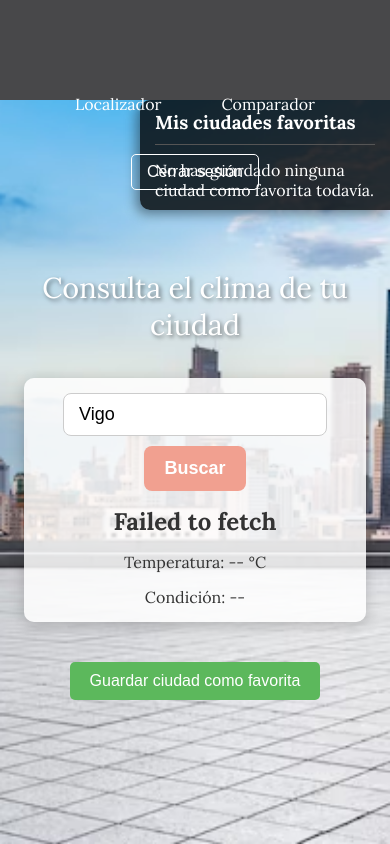
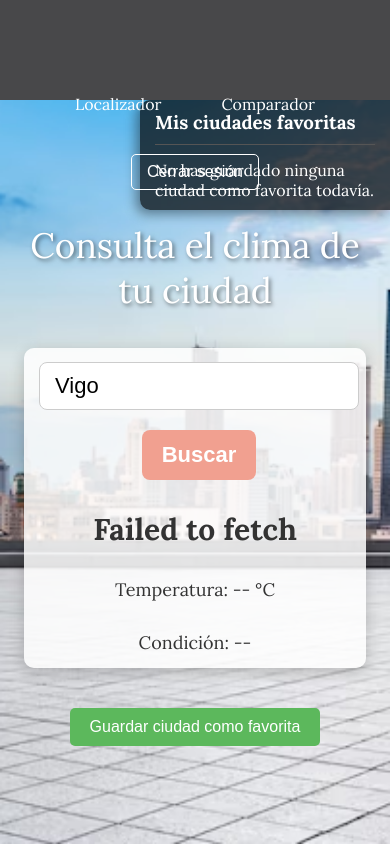
Before and after one commit to adrianla117/Weather_Project, a Django app: template clima/templates/clima/home.html in a window 390 px wide. Run offline with Django 5.2, Linux system fonts and the light colour scheme; the template is opened without the code that fills it, so the values that code supplies are empty; the visitor is signed in with stand-in values (Sample User, id 1).

Commit message:
Mejorar algunos estilos

```diff
--- a/clima/static/clima/comparador.css
+++ b/clima/static/clima/comparador.css
@@ -107,7 +107,7 @@ main.container {
 .titulo1 {
     font-weight: lighter;
     padding: 15px;
-    font-size: 2.5em;
+    font-size: 2.8em;
     color: white;
     text-shadow: 2px 2px 4px rgba(0, 0, 0, 0.5);
 }
@@ -344,7 +344,7 @@ footer {
     }
 
     .titulo1 {
-        font-size: 2em;
+        font-size: 2.4em;
     }
 }
 
@@ -402,6 +402,6 @@ footer {
     }
 
     .titulo1 {
-        font-size: 1.8em;
+        font-size: 2.2em;
     }
 }
--- a/clima/static/clima/home.css
+++ b/clima/static/clima/home.css
@@ -121,7 +121,7 @@ body {
 .titulo1 {
     font-weight: lighter;
     padding: 15px;
-    font-size: 2.5em;
+    font-size: 2.8em;
     color: white;
     text-shadow: 2px 2px 4px rgba(0, 0, 0, 0.5);
 }
@@ -136,28 +136,37 @@ body {
     flex-direction: column;
     justify-content: center;
     align-items: center;
-    gap: 15px;
-    background-color: rgba(255, 255, 255, 0.85); /*Fondo semitransparente para el formulario*/
-    padding: 30px;
+    gap: 30px;
+    background-color: rgba(255, 255, 255, 0.85); /*Fondo semitransparente para visualizar mejor el formulario*/
+    padding: 10px;
     border-radius: 10px;
     box-shadow: 0 4px 15px rgba(0, 0, 0, 0.2);
+    height: 320px;
+    width: 500px;
 }
 
 .contenedor-form h2, .contenedor-form p {
     color: #333;
 }
 
+.contenedor-form h2{
+    font-size: 30px;
+}
+
+.contenedor-form p{
+    font-size: 18px;
+}
 
 .contenedor-form form {
     display: flex; /*Para alinear input y botón en la misma línea*/
-    gap: 10px;
+    gap: 20px;
     align-items: center;
     flex-wrap: wrap; /*Permitir que los elementos se envuelvan en pantallas pequeñas*/
     justify-content: center;
 }
 
 .contenedor-form form input[type="text"] {
-    font-size: 18px;
+    font-size: 22px;
     border: 1px solid #ccc;
     border-radius: 8px;
     padding: 10px 15px;
@@ -171,7 +180,7 @@ body {
     cursor: pointer;
     transition: background-color 0.5s ease;
     padding: 12px 20px;
-    font-size: 18px;
+    font-size: 22px;
     border-radius: 8px;
 }
 
@@ -182,9 +191,9 @@ body {
 .panel-favoritas {
     position: fixed;
     right: 0;
-    top: 150px;
-    width: 350px;
-    background-color: rgba(0, 0, 0, 0.8);
+    top: 160px;
+    width: 360px;
+    background-color: rgba(0, 0, 0, 0.7);
     color: white;
     padding: 15px 20px;
     border-top-left-radius: 10px;
@@ -228,7 +237,8 @@ body {
     display: flex;
     justify-content: space-between;
     align-items: center;
-    font-size: 1.1em;
+    font-size: 1.3em;
+    color: #F25C3D;
 }
 
 .toggle-arrow {
@@ -284,7 +294,7 @@ body {
 
 .ciudad-nombre-favorita {
     font-weight: 600;
-    font-size: 1em;
+    font-size: 1.2em;
     color: #f0f0f0;
     white-space: nowrap;
     overflow: hidden;
@@ -294,7 +304,7 @@ body {
 }
 
 .ciudad-clima-detalle {
-    font-size: 0.8em;
+    font-size: 1em;
     color: #b0b0b0;
     display: flex;
     align-items: center;
@@ -443,7 +453,7 @@ li.message-item {
     }
 
     .titulo1 {
-        font-size: 2em;
+        font-size: 2.4em;
     }
 
     .contenedor-form {
@@ -525,7 +535,7 @@ li.message-item {
     }
 
     .titulo1 {
-        font-size: 1.8em;
+        font-size: 2.2em;
     }
 
     .contenedor-form {
--- a/clima/static/clima/localizador.css
+++ b/clima/static/clima/localizador.css
@@ -95,7 +95,7 @@ body {
 .titulo1 {
     font-weight: lighter;
     padding: 15px;
-    font-size: 2.5em;
+    font-size: 2.8em;
     color: white;
     text-shadow: 2px 2px 4px rgba(0, 0, 0, 0.5);
 }
@@ -268,7 +268,7 @@ iframe {
     }
 
     .titulo1 {
-        font-size: 2em;
+        font-size: 2.4em;
     }
 }
 
@@ -326,6 +326,6 @@ iframe {
     }
 
     .titulo1 {
-        font-size: 1.8em;
+        font-size: 2.2em;
     }
 }
```
